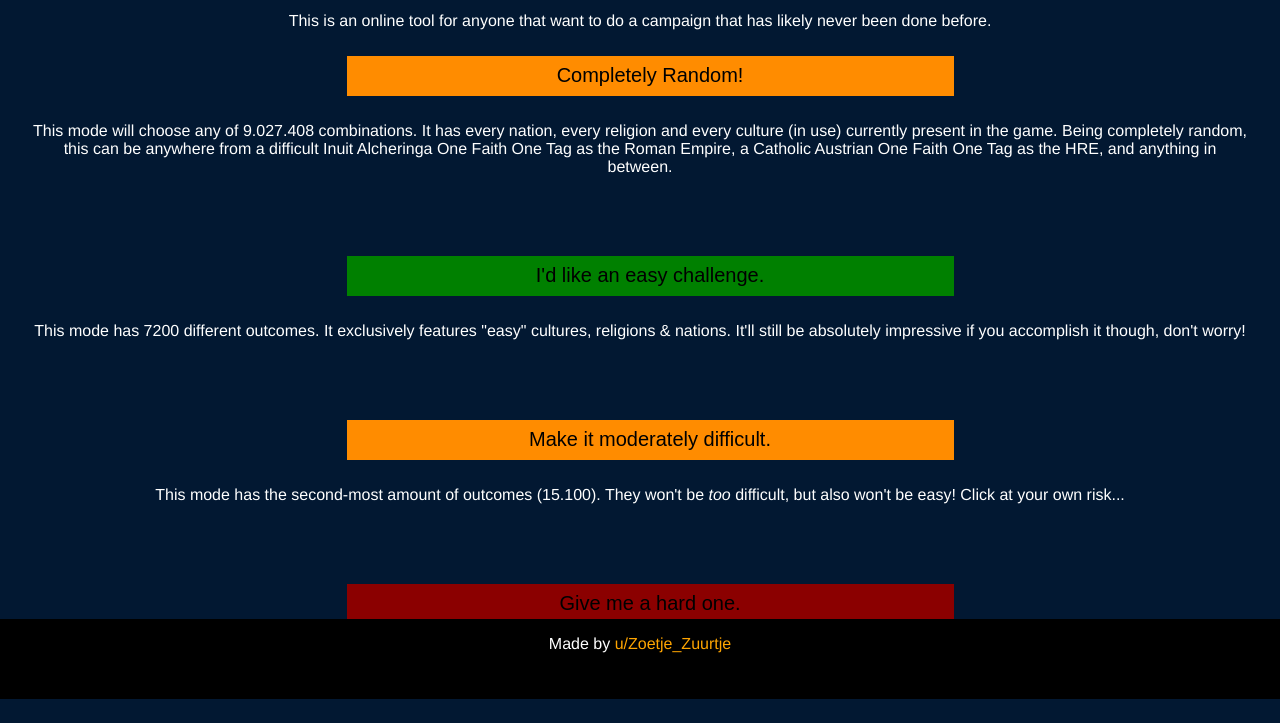
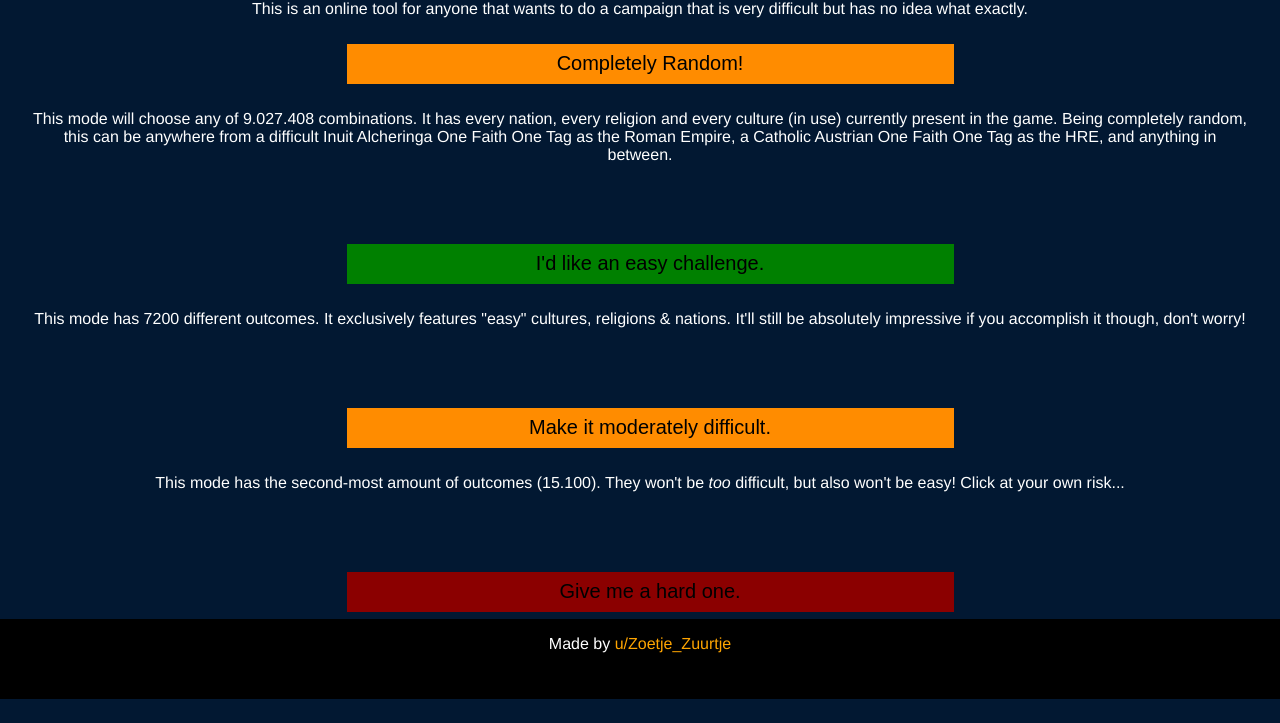
Before and after one commit to ZoetjeZuurtje/Europa-Universalis-IV-Objective-Randomizer, a plain HTML site: page index.html in a window 1280 px wide. Shown: the part 101-824 px from the top of the page. Drawn offline with Linux system fonts and the light colour scheme.

Commit message:
Rewrote some parts.

```diff
--- a/index.html
+++ b/index.html
@@ -11,18 +11,28 @@
     <title>Europa Universalis IV Objective Randomizer</title>
   </head>
   <body>
+    <section>
       <h1>Europa Universalis IV Objective Randomizer</h1>
-    <p>This is an online tool for anyone that want to do a campaign that has likely never been done before.</p>
+      <p>This is an online tool for anyone that wants to do a campaign that is very difficult but has no idea what exactly.</p>
+    </section>
+    <section>
       <button onclick="getObjective()" class="random">Completely Random!</button>
-    <p class="desc">This mode will choose any of 9.027.408 combinations. It has every nation, every religion and every culture (in use) currently present in the game. Being completely random, this can be anywhere from a difficult Inuit Alcheringa One Faith One Tag as the Roman Empire, a Catholic Austrian One Faith One Tag as the HRE, and anything in between.</p><br><br><br>
-    <button onclick="getEasyObjective()" class="easyObjective">I'd like an easy challenge.</button>'
+      <p>This mode will choose any of 9.027.408 combinations. It has every nation, every religion and every culture (in use) currently present in the game. Being completely random, this can be anywhere from a difficult Inuit Alcheringa One Faith One Tag as the Roman Empire, a Catholic Austrian One Faith One Tag as the HRE, and anything in between.</p><br><br><br>
+    </section>
+    <section>
+      <button onclick="getEasyObjective()" class="easyObjective">I'd like an easy challenge.</button>
       <p>This mode has 7200 different outcomes. It exclusively features "easy" cultures, religions & nations. It'll still be absolutely impressive if you accomplish it though, don't worry!</p><br><br><br>
+    </section>
+    <section>
       <button onclick="getNormalObjective()">Make it moderately difficult.</button>
       <p>This mode has the second-most amount of outcomes (15.100). They won't be <em>too</em> difficult, but also won't be easy! Click at your own risk...</p><br><br><br>
+    </section>
     <button onclick="getHardObjective()" class="hardObjective">Give me a hard one.</button>
     <p>This button will give a tough challenge. Only for experienced player. I guarantee you all 5863 possibilities are difficult. Come on, give it a click...</p><br><br><br>
+    <section>
       <button onclick="getVeryHardObjective()">Your craziest challenge, NOW!</button>
       <p>While there are only 245 possiblilites, they're all crazy difficult. Only for the most insanely skilled players.</p><br><br><br>
+    </section>
     <footer>
       <p>Made by <a href="https://www.reddit.com/user/Zoetje_Zuurtje" target="_blank">u/Zoetje_Zuurtje</a></p>
     </footer>
```
Lines whose indentation alone changed are shown as unchanged.
